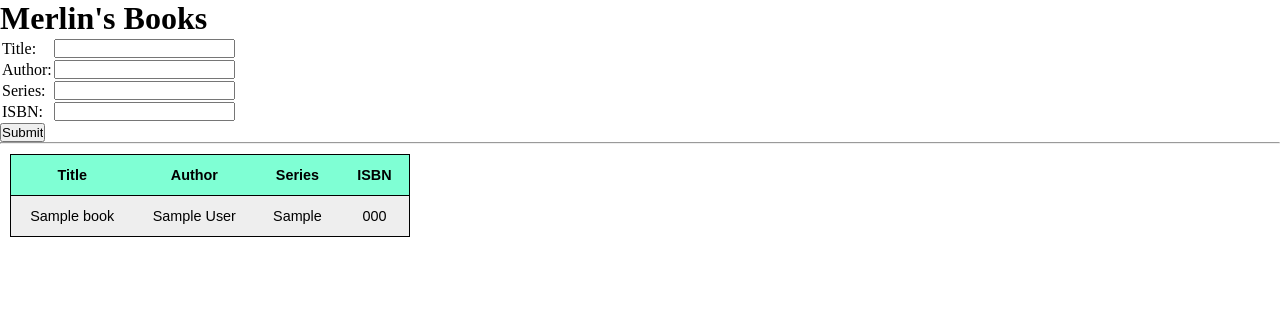
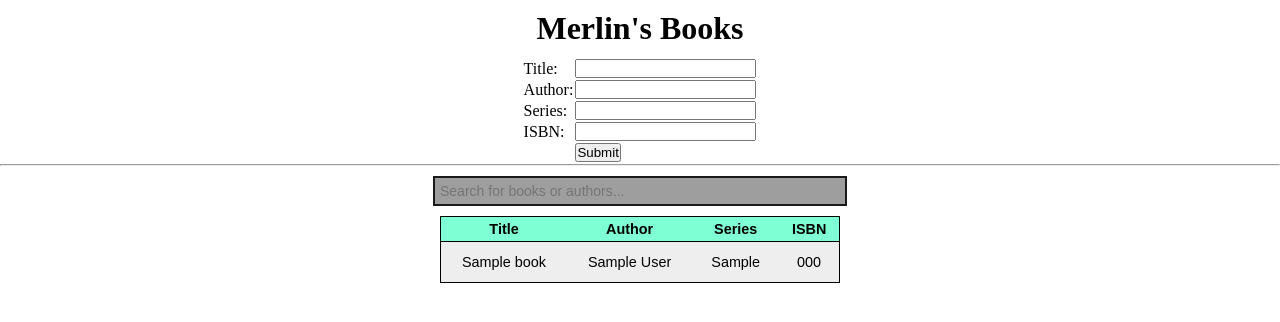
Before and after one commit to ArnoldTingSu/merlin, a Django app: page /books in a window 1280 px wide. Shown: the top 322 px of the page. Run offline with Django 3.2, Linux system fonts and the light colour scheme; tables that the repository leaves empty hold one stand-in row (values such as "Sample post"); grey boxes are pictures that could not be loaded.

Commit message:
functional searchbar and formatting

```diff
--- a/camelot/merlins_tower/static/css/books.css
+++ b/camelot/merlins_tower/static/css/books.css
@@ -1,6 +1,29 @@
 * {
     margin: 0;
     padding: 0;
+}
+
+h1 {
+    margin-top: 10px;
+    text-align: center;;
+}
+
+#input table{
+    margin: 10px auto auto auto;
+}
+
+#myInput {
+    background-image: url('/css/searchicon.png');
+    background-position: 10px 10px;
+    display: flex;
+    justify-content: center;
+    margin-top: 10px;
+    margin-right: auto;
+    margin-left: auto;
+    min-width: 400px;
+    padding: 5px;
+    border: 2px solid rgb(27, 27, 29);
+    font-size: 14px;
 }
 
 #info {
@@ -10,17 +33,16 @@
     background-color: #eeeeee;
     border-collapse: collapse;
     font-size: 0.9em;
-    margin: 10px;
+    margin: 10px auto auto auto;
     min-width: 400px;
 }
 #info td {
     text-align: center;
     border-top: 1px black solid;
     padding: 12px 15px;
-
 }
 
-thead{
+th{
     background-color: aquamarine;
     font-weight: bold;
     padding: 4px;
--- a/camelot/merlins_tower/templates/books.html
+++ b/camelot/merlins_tower/templates/books.html
@@ -32,18 +32,19 @@
                     <td>ISBN:</td>
                     <td><input type="text" name="isbn"></td>
                 </tr>
+                <td></td>
+                <td><input type="submit"></td>
             </table>
-            <input type="submit">
         </form>
             <hr>
             <table id="info">
-                <thead>
-                    <td>Title</td>
-                    <td>Author</td>
-                    <td>Series</td>
-                    <td>ISBN</td>
-                </thead>
-
+            <input type="text" id="myInput" onkeyup="myFunction()" placeholder="Search for books or authors..." title="Type in a name">
+                <tr>
+                        <th>Title</th>
+                        <th>Author</th>
+                        <th>Series</th>
+                        <th>ISBN</th>
+                </tr>
                 {% for book in books %}
                 <tr>
                     <td>{{book.title}}</td>
@@ -54,7 +55,26 @@
                 </tr>
                 {%endfor%}
             </table>
-
+            <script>
+                function myFunction() {
+                    var input, filter, table, tr, td, i, txtValue;
+                    input = document.getElementById("myInput");
+                    filter = input.value.toUpperCase();
+                    table = document.getElementById("info");
+                    tr = table.getElementsByTagName("tr");
+                    for (i = 0; i < tr.length; i++) {
+                        td = tr[i].getElementsByTagName("td")[0];
+                        if (td) {
+                            txtValue = td.textContent || td.innerText;
+                            if (txtValue.toUpperCase().indexOf(filter) > -1) {
+                                tr[i].style.display = "";
+                            } else {
+                                tr[i].style.display = "none";
+                            }
+                        }
+                    }
+                }
+            </script>
     </div>
 </body>
 </html>
```
